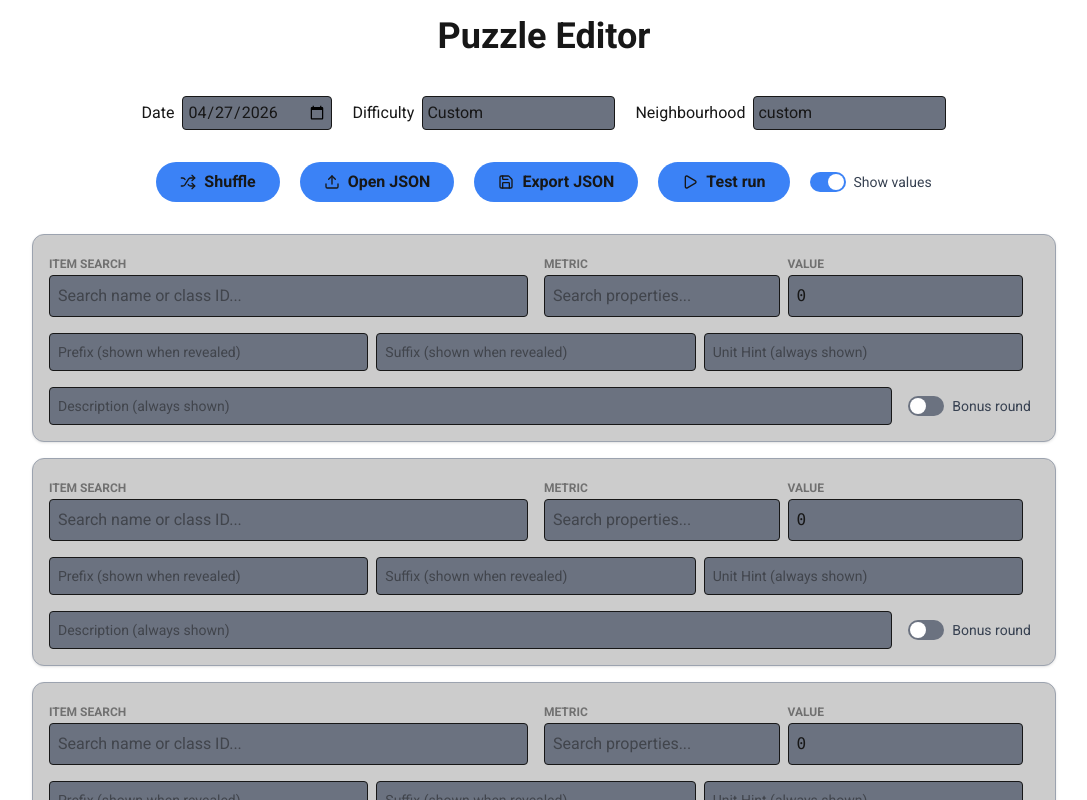
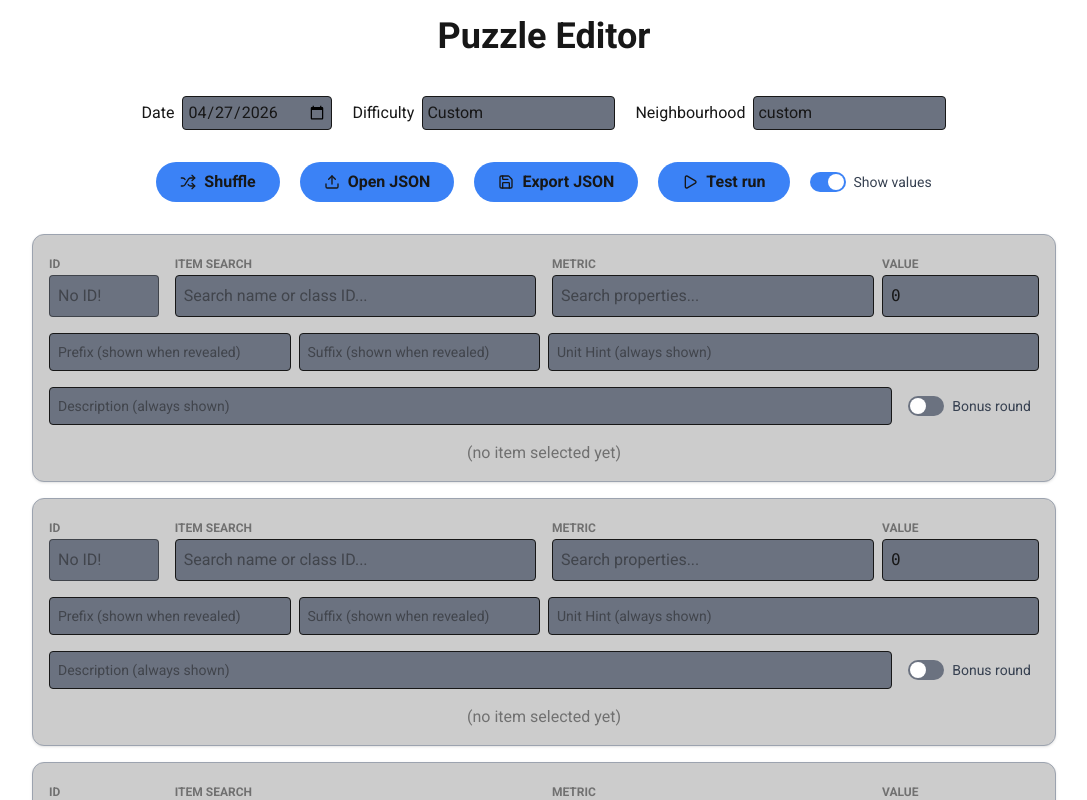
Before and after one commit to obfuscatedgenerated/rangle, a Next.js app: page /editor in a window 1280 px wide. Shown: the top 800 px of the page, without its empty margins (91-1178 px from the left). Built offline with nearby package versions, Linux system fonts and the light colour scheme.

Commit message:
item name edit ux

```diff
--- a/src/app/(tooling)/editor/EditorInteraction.tsx
+++ b/src/app/(tooling)/editor/EditorInteraction.tsx
@@ -1,11 +1,12 @@
 "use client";
 
 import {epoch_utc} from "../../../../time";
-import {useState, useEffect, useCallback} from "react";
+import {useState, useEffect, useCallback, useRef} from "react";
 import { PuzzleStat } from "@/features/game/Game";
-import {Play, Save, Shuffle, Upload} from "lucide-react";
+import {Asterisk, Play, Save, Shuffle, Upload} from "lucide-react";
 import {ToggleSwitch} from "@/components/ui/ToggleSwitch";
 import {safe_btoa} from "@/util/base64";
+import {NewTabLink} from "@/components/ui/NewTabLink";
 
 // --- API Helpers ---
 
@@ -113,17 +114,19 @@ const EditableStat = ({ index, stat, updateStat, show_values }: {
     // Property/Metric State
     const [availableProperties, setAvailableProperties] = useState<any[]>([]);
     const [metricSearch, setMetricSearch] = useState(stat.metric);
+    const [show_item_results, setShowItemResults] = useState(false);
     const [showMetricResults, setShowMetricResults] = useState(false);
+    const [original_label, setOriginalLabel] = useState(stat.name);
 
     useEffect(() => {
         const delayDebounceFn = setTimeout(async () => {
-            if (searchTerm !== stat.name) {
+            if (searchTerm !== original_label) {
                 const searchResults = await searchWikidata(searchTerm);
                 setResults(searchResults);
             }
         }, 300);
         return () => clearTimeout(delayDebounceFn);
-    }, [searchTerm, stat.name]);
+    }, [original_label, searchTerm]);
 
     // if stat.name changes, update the input field to reflect that (e.g. when shuffling)
     useEffect(() => {
@@ -141,6 +144,7 @@ const EditableStat = ({ index, stat, updateStat, show_values }: {
             name: item.label,
             description: item.description,
         });
+        setOriginalLabel(item.label);
         setSearchTerm(item.label);
         setResults([]);
 
@@ -173,6 +177,7 @@ const EditableStat = ({ index, stat, updateStat, show_values }: {
 
         const metric_replacement_map: Record<string, string> = {
             "time of discovery or invention": "discovery or invention",
+            "inception": "inception or creation"
         };
 
         const replaced_metric = metric_replacement_map[prop.label] || prop.label;
@@ -195,25 +200,51 @@ const EditableStat = ({ index, stat, updateStat, show_values }: {
     );
 
     return (
-        <div className="grid grid-cols-1 md:grid-cols-2 gap-4 p-4 border border-background-variant-border rounded-xl bg-background-variant backdrop-blur-sm shadow-sm">
+        <div className="grid grid-cols-3 md:grid-cols-8 gap-4 p-4 border border-background-variant-border rounded-xl bg-background-variant backdrop-blur-sm shadow-sm">
+            <div className="space-y-2 relative col-span-1">
+                <label className="text-xs font-bold uppercase opacity-50">ID</label>
+                <input
+                    type="text"
+                    value={stat.id || "No ID!"}
+                    className="w-full p-2 border rounded bg-tertiary-background text-foreground/50"
+                    readOnly
+                />
+            </div>
+
 
             {/* ITEM SEARCH */}
-            <div className="space-y-2 relative">
+            <div className="space-y-2 relative col-span-3">
                 <label className="text-xs font-bold uppercase opacity-50">Item Search</label>
+                <div className="relative">
                     <input
                         type="text"
                         value={searchTerm}
-                    onChange={(e) => setSearchTerm(e.target.value)}
+                        onFocus={() => setShowItemResults(true)}
+                        onBlur={() => setTimeout(() => setShowItemResults(false), 200)} // delay to allow click
+                        onChange={(e) => {
+                            setSearchTerm(e.target.value);
+
+                            // sync stat.name to what's typed into the field to allow for renaming a selected stat
+                            if (stat.name !== e.target.value) {
+                                updateStat(index, { name: e.target.value });
+                            }
+                        }}
                         placeholder="Search name or class ID..."
                         className="w-full p-2 border rounded bg-tertiary-background"
                     />
-                {results.length > 0 && (
+                    {stat.id && searchTerm !== original_label && (
+                        <span title="Renamed from original Wikidata label" className="absolute top-1/2 right-1 -translate-y-1/2 opacity-50">
+                            <Asterisk />
+                        </span>
+                    )}
+                </div>
+                {show_item_results && results.length > 0 && (
                     <div className="absolute z-20 w-full mt-1 border rounded shadow-lg max-h-40 overflow-y-auto bg-tertiary-background">
                         {results.map((item) => (
                             <div key={item.id} onClick={() => selectItem(item)}
                                  className="p-2 hover:bg-primary hover:text-white cursor-pointer text-sm border-b last:border-0 border-background-variant-border"
                             >
-                                <div className="font-bold">{item.label}</div>
+                                <div className="font-bold">{item.label} [{item.id}]</div>
                                 <div className="text-xs opacity-60 truncate">{item.description}</div>
                             </div>
                         ))}
@@ -222,13 +253,14 @@ const EditableStat = ({ index, stat, updateStat, show_values }: {
             </div>
 
             {/* METRIC / PROPERTY SEARCH */}
-            <div className="grid grid-cols-2 gap-2">
-                <div className="space-y-1 relative">
+            <div className="grid grid-cols-3 gap-2 col-span-4">
+                <div className="space-y-1 relative col-span-2">
                     <label className="text-xs font-bold opacity-50 uppercase">Metric</label>
                     <input
                         type="text"
                         value={metricSearch}
                         onFocus={() => setShowMetricResults(true)}
+                        onBlur={() => setTimeout(() => setShowMetricResults(false), 200)} // delay to allow click
                         onChange={(e) => {
                             setMetricSearch(e.target.value);
 
@@ -246,7 +278,7 @@ const EditableStat = ({ index, stat, updateStat, show_values }: {
                                 <div key={prop.pId} onClick={() => selectProperty(prop)}
                                      className="p-2 hover:bg-primary hover:text-white cursor-pointer text-sm border-b last:border-0 border-background-variant-border"
                                 >
-                                    <div className="font-bold">{prop.label}</div>
+                                    <div className="font-bold">{prop.label} [{prop.pId}]</div>
                                     {show_values && <div className="text-xs opacity-60">Value: {prop.value}</div>}
                                 </div>
                             ))}
@@ -265,16 +297,16 @@ const EditableStat = ({ index, stat, updateStat, show_values }: {
             </div>
 
             {/* METADATA */}
-            <div className="md:col-span-2 grid grid-cols-3 gap-2">
+            <div className="md:col-span-8 col-span-4 grid grid-cols-2 md:grid-cols-4 gap-2">
                 <input placeholder="Prefix (shown when revealed)" value={stat.prefix} onChange={(e) => updateStat(index, { prefix: e.target.value })}
                        className="p-2 text-sm border rounded bg-tertiary-background" />
                 <input placeholder="Suffix (shown when revealed)" value={stat.suffix} onChange={(e) => updateStat(index, { suffix: e.target.value })}
                        className="p-2 text-sm border rounded bg-tertiary-background" />
                 <input placeholder="Unit Hint (always shown)" value={stat.unit_hint || ""} onChange={(e) => updateStat(index, { unit_hint: e.target.value })}
-                       className="p-2 text-sm border rounded bg-tertiary-background" />
+                       className="p-2 text-sm border rounded bg-tertiary-background col-span-2" />
             </div>
 
-            <div className="sm:col-span-3 flex items-center gap-4 mr-2 flex-col sm:flex-row">
+            <div className="sm:col-span-8 col-span-4 flex items-center gap-4 mr-2 flex-col sm:flex-row">
                 <input placeholder="Description (always shown)" value={stat.description} onChange={(e) => updateStat(index, { description: e.target.value })}
                        className="w-full p-2 text-sm border rounded bg-tertiary-background flex-1" />
 
@@ -282,6 +314,16 @@ const EditableStat = ({ index, stat, updateStat, show_values }: {
                     Bonus round
                 </ToggleSwitch>
             </div>
+
+            {stat.id ? (
+                <NewTabLink className="col-span-3 md:col-span-8 text-center underline" href={`https://wikidata.org/wiki/${stat.id}`}>
+                    Open {original_label} on Wikidata
+                </NewTabLink>
+            ) : (
+                <div className="col-span-3 md:col-span-8 text-center opacity-50">
+                    (no item selected yet)
+                </div>
+            )}
         </div>
     );
 };
@@ -484,4 +526,3 @@ export const EditorInteraction = () => {
 
 // TODO: add neighbourhood and difficulty helpers to suggest value ranges
 // TODO: add spread helper
-// TODO: allow item renaming?
```
Lines whose indentation alone changed are shown as unchanged.
